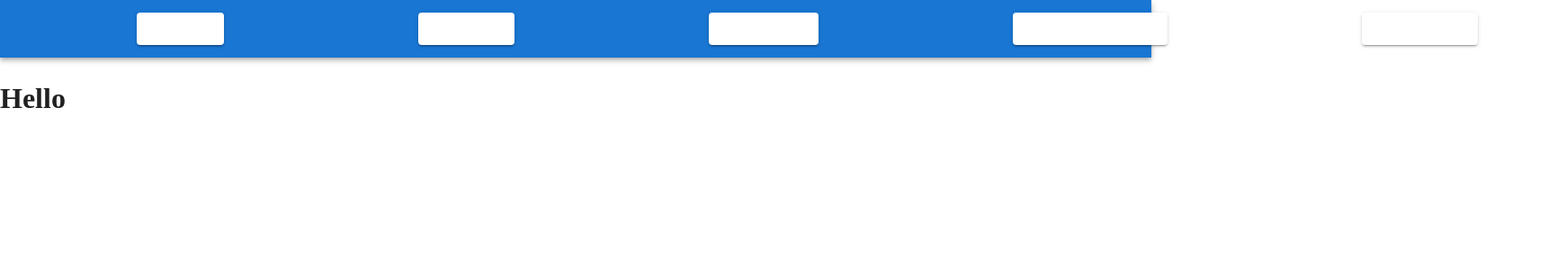
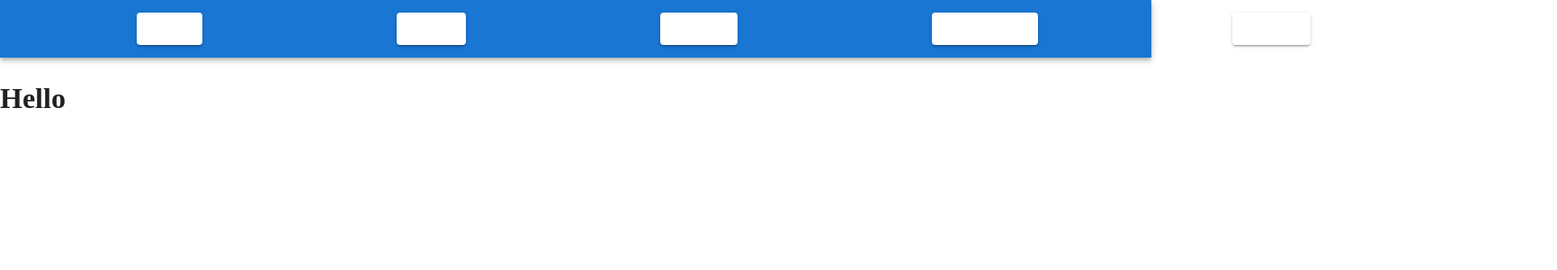
Before and after one commit to jenagansivakumar/pathfinder, a React (Create React App) app: page / in a window 1280 px wide. Shown: the top 300 px of the page at 90% size, 1731 px wide, since content can reach past the window. Built offline with nearby package versions, Linux system fonts and the light colour scheme.

Commit message:
changed header to navbar

```diff
--- a/src/App.tsx
+++ b/src/App.tsx
@@ -1,5 +1,5 @@
 import React from 'react';
-import Header from './Components/Header';
+import Navbar from './Components/Navbar';
 import { createTheme, ThemeProvider } from '@mui/material/styles';
 import CssBaseline from '@mui/material/CssBaseline';
 import Home from './Pages/Home';
--- a/src/Components/Header.tsx
+++ b/src/Components/Navbar.tsx
@@ -2,7 +2,7 @@ import React from 'react';
 import { AppBar, Toolbar, Box, Button, createTheme } from '@mui/material';
 
 
-export default function Header() {
+export default function Navbar() {
   const pages: string[] = ["Home", "Music", "Coding", "Languages", "Fitness"];
 
   return (
@@ -11,7 +11,7 @@ export default function Header() {
         <Toolbar>
           <Box sx={{ flexGrow: 1, display: 'flex', justifyContent: 'space-between' }}>
             {pages.map((page) => (
-              <Button  variant='contained' key={page} sx={{ color: 'white', backgroundColor: 'white', letterSpacing: 6, fontFamily:"Roboto Serif", marginLeft: 16, marginRight: 11}} disableRipple>
+              <Button  variant='contained' key={page} sx={{ color: 'white', backgroundColor: 'white',  marginLeft: 16, marginRight: 11}} disableRipple>
                 {page}
               </Button>
             ))}
--- a/src/Pages/Home.tsx
+++ b/src/Pages/Home.tsx
@@ -1,11 +1,13 @@
 import React from 'react'
-import Header from '../Components/Header'
+import Navbar from '../Components/Navbar'
 
 export default function Home() {
   return (
     <>
-    < Header />
+    <Navbar/>
+    <div className="b">
     <h1> Hello </h1>
+    </div>
     </>
   )
 }
```
Also changed, not shown: src/Utils/Fonts.md (added).
